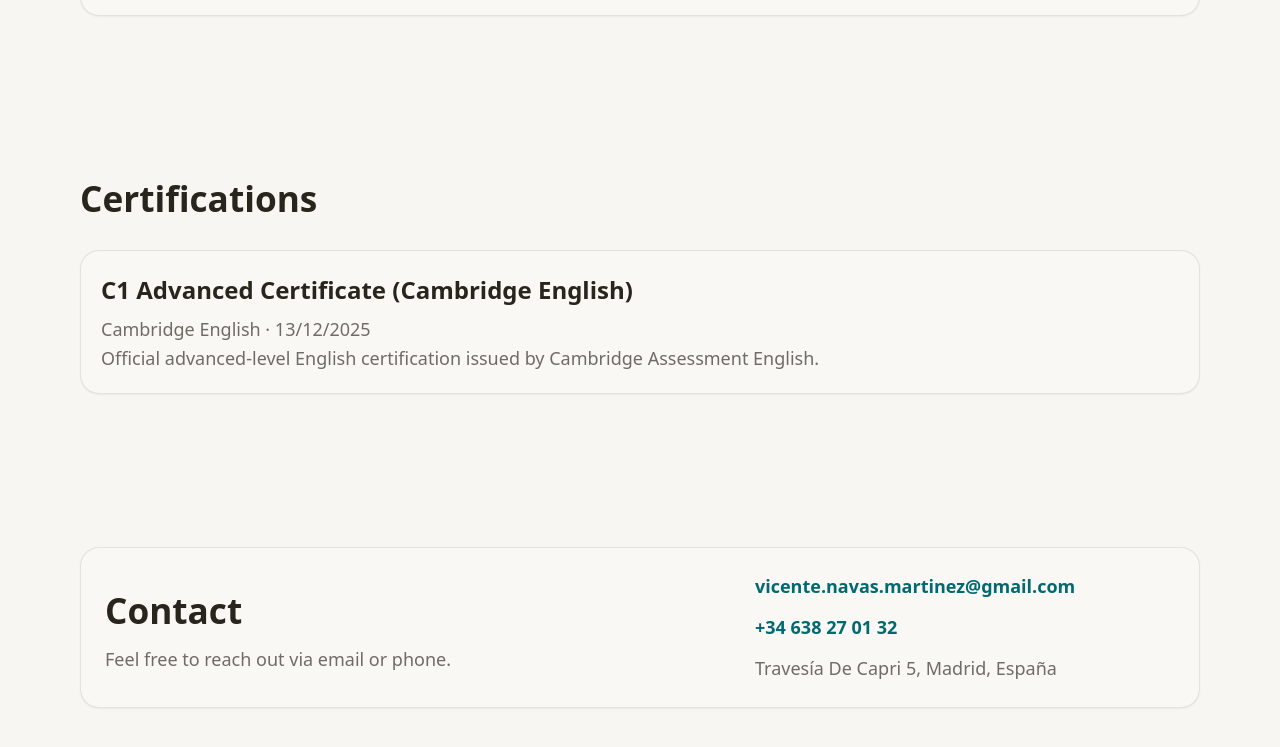
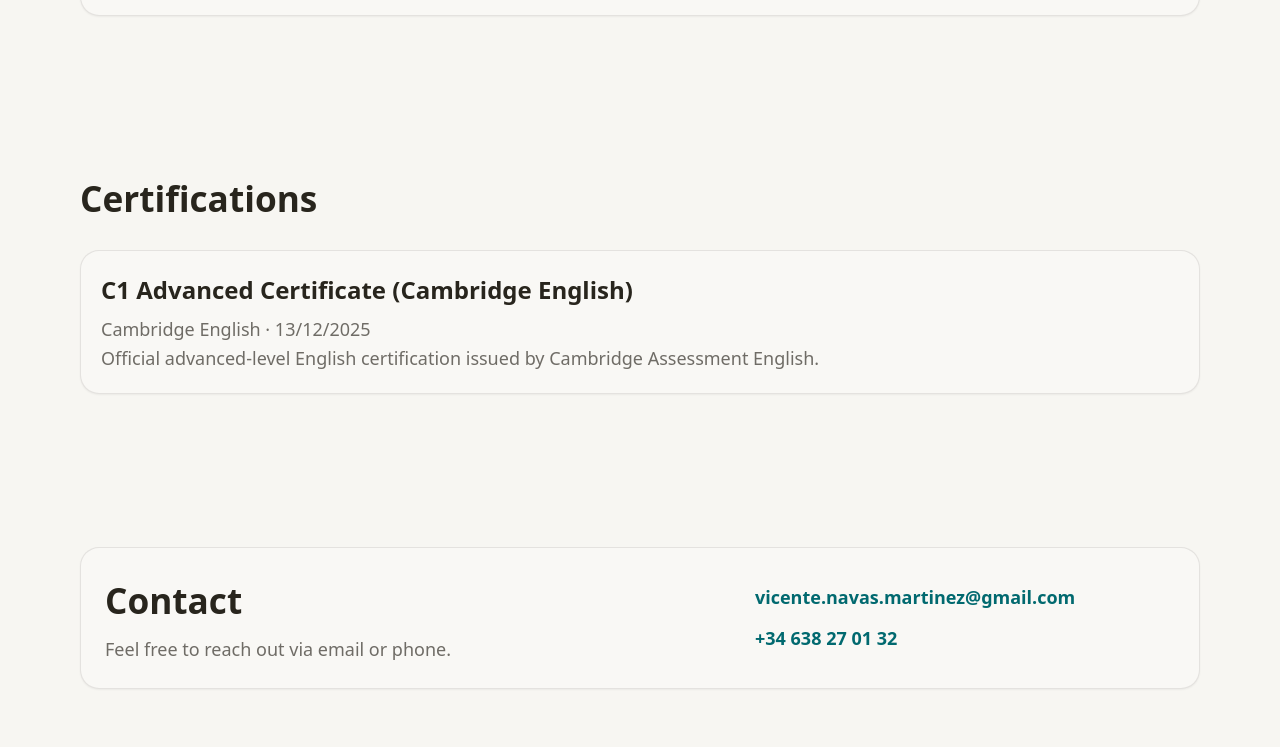
Before and after one commit to vicentenavasmar/vicentenavasmar.github.io, a plain HTML site: page index.html in a window 1280 px wide. Shown: the part 3266-4013 px from the top of the page. Drawn offline with Linux system fonts and the light colour scheme; a web font is replaced by a local one.

Commit message:
Remove Address

```diff
--- a/index.html
+++ b/index.html
@@ -426,7 +426,6 @@
           <div class="contact-list">
             <a href="mailto:vicente.navas.martinez@gmail.com">vicente.navas.martinez@gmail.com</a>
             <a href="tel:+34638270132">+34 638 27 01 32</a>
-            <span class="muted">Travesía De Capri 5, Madrid, España</span>
           </div>
         </div>
       </div>
```
